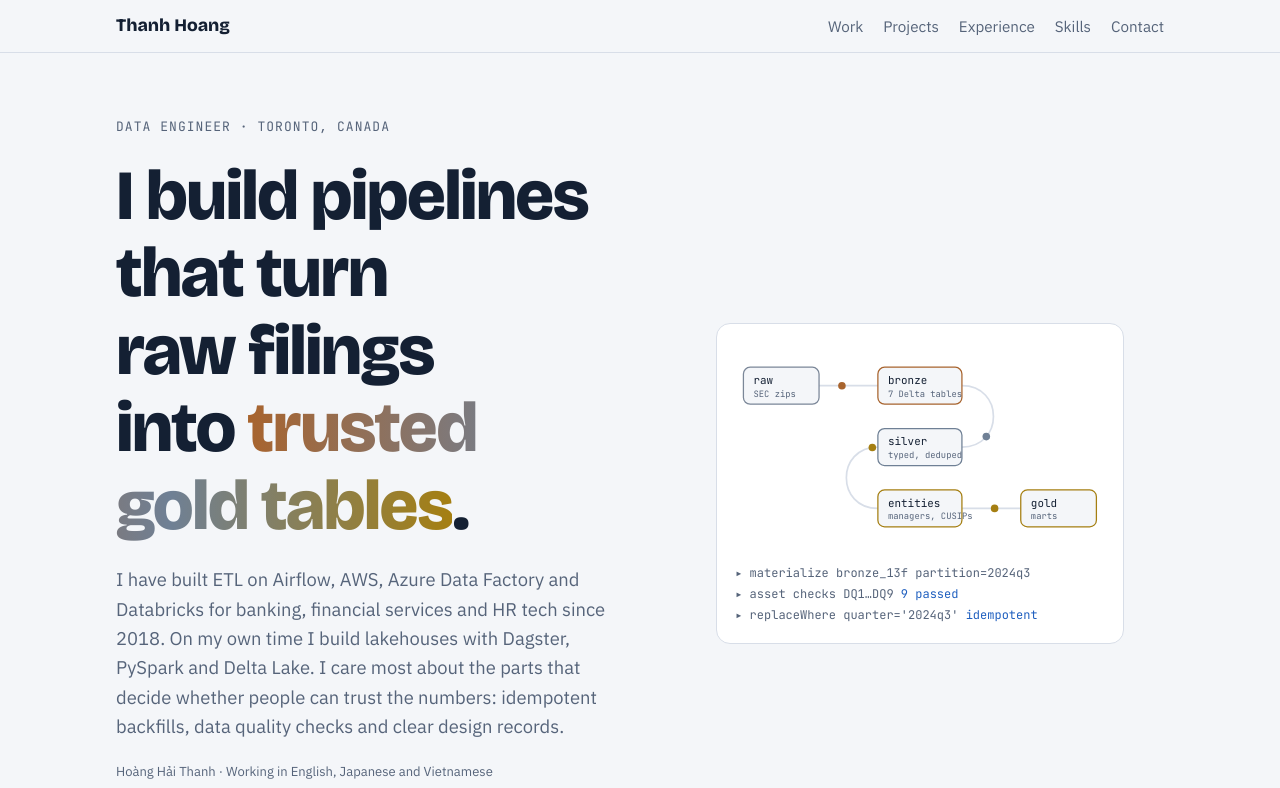
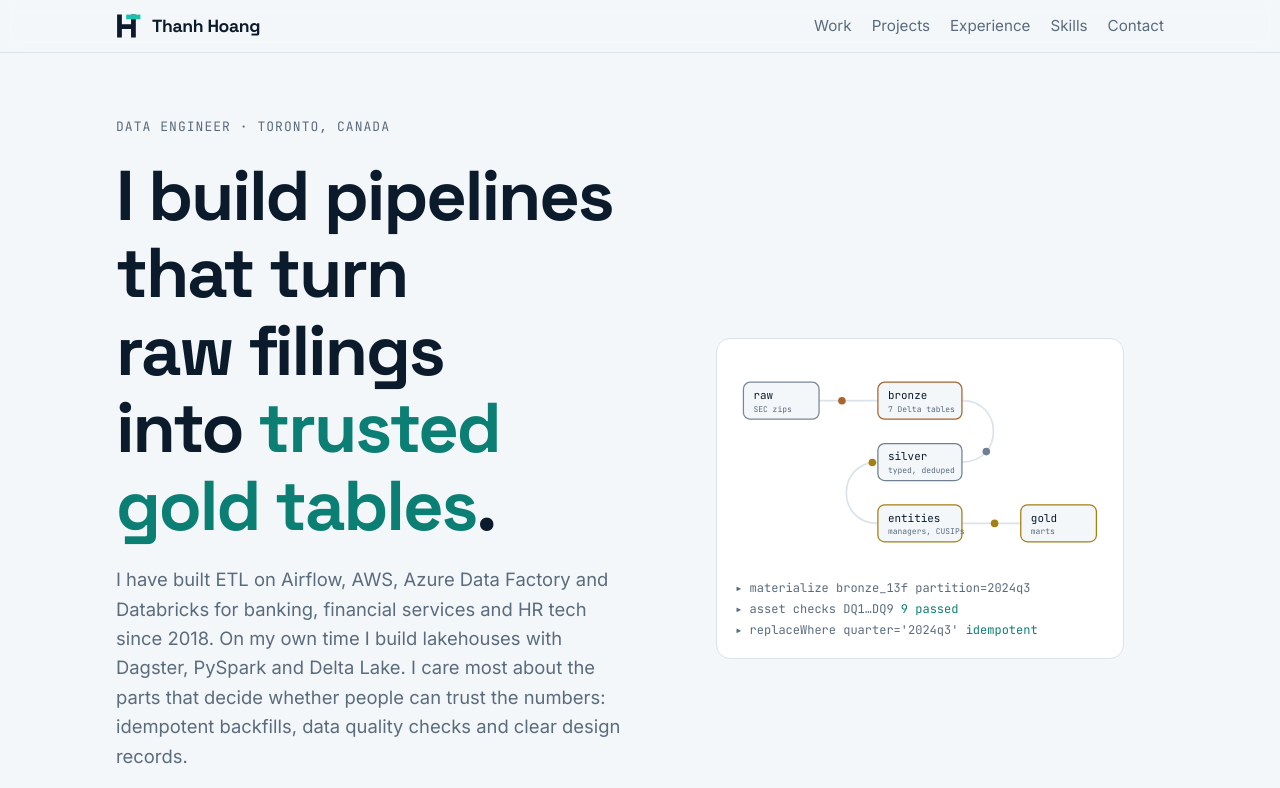
Before and after one commit to hoanghaithanh/MyPortfolio, a plain HTML site: page index.html in a window 1280 px wide. Shown: the top 788 px of the page. Drawn offline with nearby package versions, Linux system fonts and the light colour scheme.

Commit message:
Apply HT Junction brand: monogram, favicon set, palette and type
Co-Authored-By: Claude Opus 5.5 <noreply@anthropic.com>
Claude-Session: https://claude.ai/code/session_01LdUzF8MZmxfJSYow8kYvkT

```diff
--- a/index.html
+++ b/index.html
@@ -6,39 +6,49 @@
 <title>Thanh Hoang, Data Engineer</title>
 <meta name="claude:viewport-fit-sides" content="cover">
 <meta name="description" content="Thanh Hoang is a data engineer in Toronto who builds lakehouse pipelines with Dagster, PySpark and Delta Lake.">
+<meta name="theme-color" content="#0B1B2B">
+<link rel="icon" href="/favicon.ico" sizes="48x48">
+<link rel="icon" href="/assets/brand/favicon.svg" type="image/svg+xml">
+<link rel="icon" href="/assets/brand/favicon-32.png" type="image/png" sizes="32x32">
+<link rel="apple-touch-icon" href="/assets/brand/apple-touch-icon.png">
+<link rel="manifest" href="/site.webmanifest">
 <link rel="preconnect" href="https://fonts.googleapis.com">
 <link rel="preconnect" href="https://fonts.gstatic.com" crossorigin>
-<link rel="stylesheet" href="https://fonts.googleapis.com/css2?family=Bricolage+Grotesque:opsz,wght@12..96,500;12..96,700;12..96,800&family=IBM+Plex+Sans:wght@400;500;600&family=JetBrains+Mono:wght@400;500&display=swap">
+<link rel="stylesheet" href="https://fonts.googleapis.com/css2?family=Space+Grotesk:wght@500;600;700&family=Inter:wght@400;500;600&family=JetBrains+Mono:wght@400;500&display=swap">
 <style>
-/* Layout: one reading column with a wide hero; the medallion tiers (raw, bronze, silver, gold) are the colour system. */
+/* Layout: one reading column with a wide hero. Brand: "Junction" (see BRAND.md): deep line navy, junction teal, mist, slate.
+   The medallion tier colours (raw, bronze, silver, gold) are data colours, used only where they label pipeline layers. */
 :root {
-  --bg: #f4f6f9;
+  --bg: #f4f7f9;
   --surface: #ffffff;
-  --ink: #142033;
-  --muted: #56647a;
-  --line: #d8dee8;
-  --accent: #1f5fbf;
+  --ink: #0b1b2b;
+  --muted: #5a6b7d;
+  --line: #dbe3ea;
+  --accent: #0b7f74;
+  --brand-teal: #19c2b0;
+  --band-bg: #0b1b2b;
+  --band-ink: #f4f7f9;
   --raw: #7b8798;
   --bronze: #a8642e;
   --silver: #6f8095;
   --gold: #a57f12;
   --todo-bg: #fff4d6;
   --todo-ink: #7a5300;
-  --f-display: "Bricolage Grotesque", "Segoe UI", system-ui, sans-serif;
-  --f-body: "IBM Plex Sans", "Segoe UI", system-ui, sans-serif;
+  --f-display: "Space Grotesk", "Segoe UI", system-ui, sans-serif;
+  --f-body: "Inter", "Segoe UI", system-ui, sans-serif;
   --f-mono: "JetBrains Mono", ui-monospace, "Cascadia Mono", Menlo, monospace;
   --s-1: 0.8125rem; --s0: 1rem; --s1: 1.25rem; --s2: 1.75rem; --s3: 2.5rem; --s4: clamp(2.6rem, 6vw, 4.4rem);
 }
 @media (prefers-color-scheme: dark) {
   :root:not([data-theme="light"]) {
-    --bg: #0d1420; --surface: #141e2d; --ink: #e6ebf2; --muted: #9aa7ba; --line: #253246;
-    --accent: #6ea2ff; --raw: #8a96a8; --bronze: #d38a52; --silver: #a9b8ca; --gold: #e0b43c;
+    --bg: #0b1b2b; --surface: #10243a; --ink: #e8eef3; --muted: #93a4b5; --line: #1f3550;
+    --accent: #19c2b0; --band-bg: #10243a; --band-ink: #e8eef3; --raw: #8a96a8; --bronze: #d38a52; --silver: #a9b8ca; --gold: #e0b43c;
     --todo-bg: #3a2e10; --todo-ink: #f3cf73; color-scheme: dark;
   }
 }
 :root[data-theme="dark"] {
-  --bg: #0d1420; --surface: #141e2d; --ink: #e6ebf2; --muted: #9aa7ba; --line: #253246;
-  --accent: #6ea2ff; --raw: #8a96a8; --bronze: #d38a52; --silver: #a9b8ca; --gold: #e0b43c;
+  --bg: #0b1b2b; --surface: #10243a; --ink: #e8eef3; --muted: #93a4b5; --line: #1f3550;
+  --accent: #19c2b0; --band-bg: #10243a; --band-ink: #e8eef3; --raw: #8a96a8; --bronze: #d38a52; --silver: #a9b8ca; --gold: #e0b43c;
   --todo-bg: #3a2e10; --todo-ink: #f3cf73; color-scheme: dark;
 }
 * { box-sizing: border-box; }
@@ -68,7 +78,9 @@ p { margin: 0; }
 body::before { content: ""; position: fixed; inset: 0 0 auto; height: env(safe-area-inset-top, 0px); z-index: 10; background: var(--bg); }
 header.top { position: sticky; top: env(safe-area-inset-top, 0px); z-index: 5; background: color-mix(in srgb, var(--bg) 88%, transparent); backdrop-filter: blur(8px); border-bottom: 1px solid var(--line); }
 header.top .wrap { display: flex; align-items: center; justify-content: space-between; gap: 16px; padding-block: 12px; }
-.brand { font-family: var(--f-display); font-weight: 800; color: var(--ink); text-decoration: none; font-size: 1.1rem; }
+.brand { display: inline-flex; align-items: center; gap: 10px; font-family: var(--f-display); font-weight: 700; letter-spacing: -0.02em; color: var(--ink); text-decoration: none; font-size: 1.1rem; }
+.brand svg { width: 26px; height: 26px; flex: none; }
+.ht-stem { stroke: var(--ink); } .ht-bar { stroke: var(--brand-teal); }
 nav.links { display: flex; gap: 20px; flex-wrap: wrap; }
 nav.links a { color: var(--muted); text-decoration: none; font-size: 0.95rem; }
 nav.links a:hover { color: var(--ink); }
@@ -77,8 +89,8 @@ nav.links a:hover { color: var(--ink); }
 /* Hero */
 .hero .wrap { display: grid; grid-template-columns: 1.05fr 1fr; gap: 48px; align-items: center; padding-block: 64px 48px; }
 .hero .copy { min-width: 0; display: grid; gap: 20px; }
-.hero h1 { font-size: var(--s4); font-weight: 800; letter-spacing: -0.025em; }
-.hero h1 .tier { background: linear-gradient(90deg, var(--bronze), var(--silver) 50%, var(--gold)); -webkit-background-clip: text; background-clip: text; color: transparent; }
+.hero h1 { font-size: var(--s4); font-weight: 700; letter-spacing: -0.03em; }
+.hero h1 .tier { color: var(--accent); }
 .hero .lede { font-size: 1.15rem; color: var(--muted); max-width: 34em; }
 .native { font-size: var(--s-1); color: var(--muted); }
 .cta { display: flex; gap: 12px; flex-wrap: wrap; }
@@ -92,7 +104,7 @@ nav.links a:hover { color: var(--ink); }
 .pipeline svg { display: block; width: 100%; height: auto; }
 .pipeline .node rect { fill: var(--bg); stroke-width: 1.5; }
 .pipeline .node text { font-family: var(--f-mono); font-size: 13px; fill: var(--ink); }
-.pipeline .node .sub { font-size: 10.5px; fill: var(--muted); }
+.pipeline .node .sub { font-size: 9.5px; fill: var(--muted); }
 .pipeline path.edge { fill: none; stroke: var(--line); stroke-width: 2; }
 .pipeline .packet { offset-rotate: 0deg; animation: flow 3.6s linear infinite; }
 @keyframes flow { from { offset-distance: 0%; } to { offset-distance: 100%; } }
@@ -103,7 +115,7 @@ nav.links a:hover { color: var(--ink); }
 /* Facts strip */
 .facts { border-block: 1px solid var(--line); background: var(--surface); }
 .facts .wrap { display: grid; grid-template-columns: repeat(4, 1fr); gap: 24px; padding-block: 24px; }
-.fact b { display: block; font-family: var(--f-display); font-size: var(--s2); font-weight: 800; font-variant-numeric: tabular-nums; }
+.fact b { display: block; font-family: var(--f-display); font-size: var(--s2); font-weight: 700; font-variant-numeric: tabular-nums; }
 .fact span { color: var(--muted); font-size: 0.92rem; }
 @media (max-width: 720px) { .facts .wrap { grid-template-columns: repeat(2, 1fr); } }
 
@@ -176,11 +188,12 @@ section.block .wrap { padding-block: 72px 24px; display: grid; gap: 28px; }
 .two dl { margin: 0; display: grid; gap: 12px; }
 .two dt { font-weight: 600; } .two dd { margin: 0; color: var(--muted); }
 @media (max-width: 720px) { .two { grid-template-columns: 1fr; } }
-.contact { background: var(--ink); color: var(--bg); margin-top: 72px; }
+.contact { background: var(--band-bg); color: var(--band-ink); margin-top: 72px; }
 .contact .wrap { padding-block: 56px; display: grid; gap: 16px; }
-.contact h2 { color: var(--bg); }
-.contact p { color: color-mix(in srgb, var(--bg) 75%, var(--ink)); max-width: 40em; }
-.contact .cta .btn { background: transparent; color: var(--bg); border-color: color-mix(in srgb, var(--bg) 40%, var(--ink)); }
+.contact h2 { color: var(--band-ink); }
+.contact p { color: color-mix(in srgb, var(--band-ink) 75%, var(--band-bg)); max-width: 40em; }
+.contact .cta .btn { background: transparent; color: var(--band-ink); border-color: color-mix(in srgb, var(--band-ink) 35%, var(--band-bg)); }
+.contact .cta .btn:hover { border-color: var(--brand-teal); }
 .contact .todo { background: var(--todo-bg); color: var(--todo-ink); }
 footer .wrap { padding-block: 24px; color: var(--muted); font-size: var(--s-1); }
 </style>
@@ -189,7 +202,7 @@ footer .wrap { padding-block: 24px; color: var(--muted); font-size: var(--s-1);
 <body>
 <header class="top">
   <div class="wrap">
-    <a class="brand" href="#top">Thanh Hoang</a>
+    <a class="brand" href="#top" aria-label="Thanh Hoang, home"><svg viewBox="12 12 41 40" aria-hidden="true"><g fill="none" stroke-width="7.5"><path class="ht-stem" d="M17.5 14v36M17.5 33h22M39.5 14v36"/><path class="ht-bar" d="M28 17.75h22.5"/></g></svg>Thanh Hoang</a>
     <nav class="links" aria-label="Sections">
       <a href="#work">Work</a>
       <a href="#projects">Projects</a>
```
Also changed, not shown: assets/brand/apple-touch-icon.png (added), assets/brand/favicon-16.png (added), assets/brand/favicon-32.png (added), assets/brand/favicon.svg (added), assets/brand/ht-mark-dark.svg (added), assets/brand/ht-mark-light.svg (added), assets/brand/icon-192.png (added), assets/brand/icon-512.png (added), assets/brand/icon-maskable-512.png (added), favicon.ico (added), site.webmanifest (added), 3 other files.
